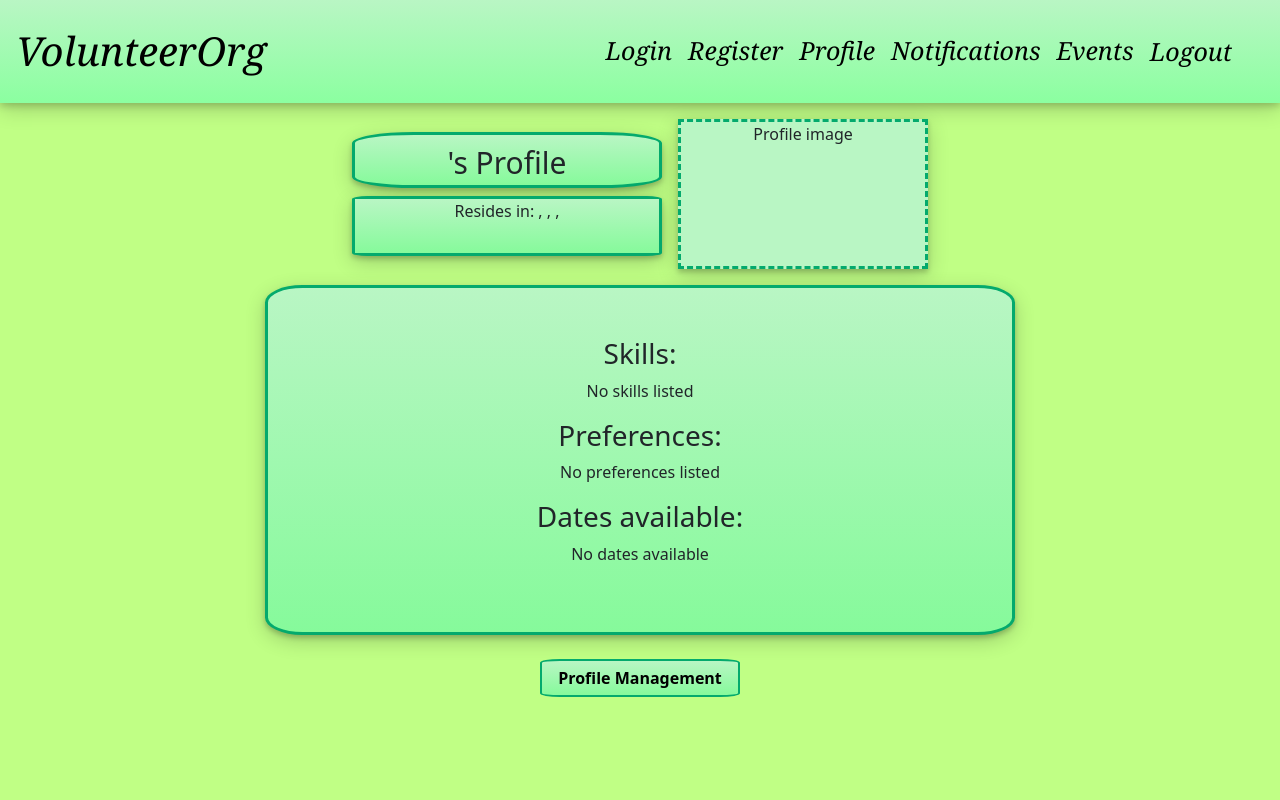
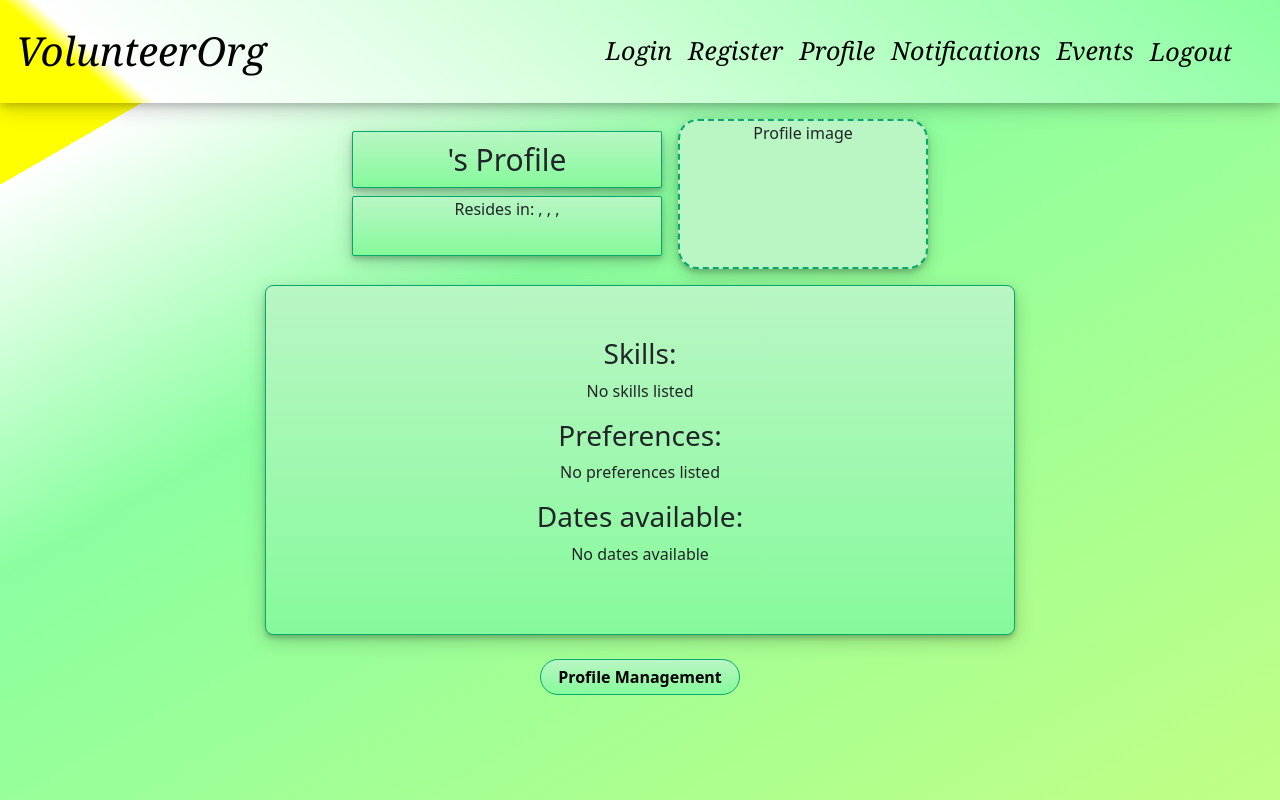
Before and after one commit to Ladicus1239/Volunteer-App, a React (Create React App) app: page /profile in a window 1280 px wide. Built offline with nearby package versions, Linux system fonts and the light colour scheme; no server answers.

Commit message:
CSS Changes
Made changes to CSS to make the background more visually appealing

```diff
--- a/src/styles.css
+++ b/src/styles.css
@@ -4,12 +4,28 @@
 
 body{
     margin: 0;
-    background-color: #c0ff85;
+    background: linear-gradient(/*background change*/
+    150deg,
+    yellow 0px 160px,
+    white 100px,
+    #8bffa0 500px,
+    transparent
+  );
+  background-color: #c0ff85;
+  background-repeat: no-repeat;
+  background-size: cover;
+  min-height: 100vh;
 }
 /*//////////////////////////////////////////////////////////////////////////////////////////////////////////////////////////////////////////////////////////////////////////*/
 /*Navbar*/
 .nav{
     background:linear-gradient(#b9f6c4,transparent);
+    background: linear-gradient(/*background change*/
+    40deg,
+    yellow 0px 80px,
+    white 100px,
+    transparent
+  );
     background-color: #8bffa0;
     box-shadow: 0 2px 8px 0 rgba(0, 0, 0, 0.2), 0 6px 20px 0 rgba(0, 0, 0, 0.19);
     color:black;
--- a/src/styles2.css
+++ b/src/styles2.css
@@ -4,6 +4,7 @@
     flex-direction: row;
     justify-content: center;
     margin: 8px;
+    padding-bottom: 10px;
 }
 
 .state {
@@ -269,10 +270,11 @@
     box-shadow: 0 3px 5px 0 rgba(0, 0, 0, 0.2), 0 6px 20px 0 rgba(0, 0, 0, 0.19);
     padding-left: 10px;
     padding-right: 10px;
-    padding-bottom: 40px;
+    padding-bottom: 45px;
     border: solid;
     border-color: #04AA6D;
-    border-radius: 20%;
+    border-radius: 2px;
+    border-width: 1px;
     width: 310px;
     height: 50px;
     overflow: hidden;
@@ -285,7 +287,8 @@
     box-shadow: 0 3px 5px 0 rgba(0, 0, 0, 0.2), 0 6px 20px 0 rgba(0, 0, 0, 0.19);
     border: solid;
     border-color: #04AA6D;
-    border-radius: 5%;
+    border-radius: 2px;
+    border-width: 1px;
     width: 310px;
     height: 60px;
 }
@@ -299,7 +302,8 @@
     padding: 1px;
     border: solid;
     border-color: #04AA6D;
-    border-radius: 5%;
+    border-radius: 8px;
+    border-width: 1px;
     width: 750px;
     height: 350px;
 }
@@ -309,6 +313,8 @@
     height: 150px;
     border-style: dashed;
     border-color: #04AA6D;
+    border-radius: 20px;
+    border-width: 2px;
     background-color: #b9f6c4;
     box-shadow: 0 3px 5px 0 rgba(0, 0, 0, 0.2), 0 6px 20px 0 rgba(0, 0, 0, 0.19);
     text-align: center;
@@ -317,7 +323,8 @@
 .pmbutton {
     width: 200px;
     border: 2px solid #04AA6D;
-    border-radius: 10%;
+    border-radius: 20px;
+    border-width: 1px;
     background: linear-gradient(#b9f6c4, transparent);
     background-color: #86fa9b;
     font-weight: bold;
```
